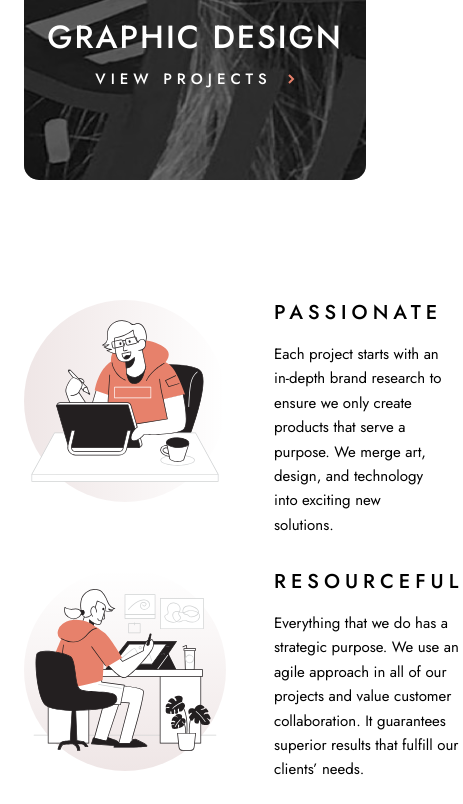
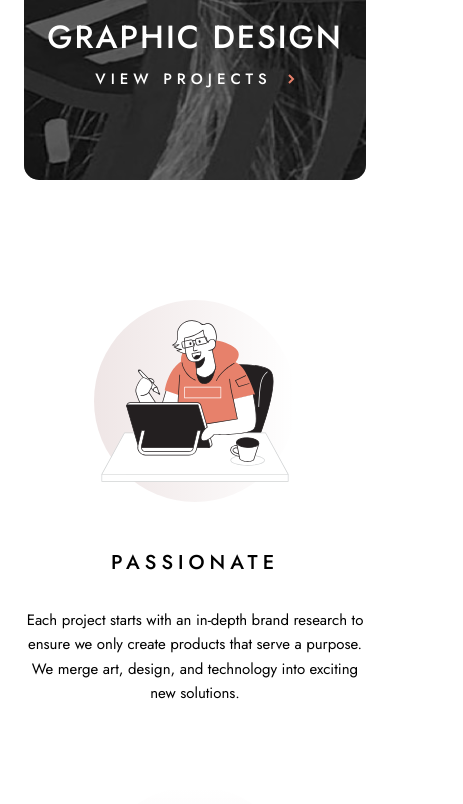
Before and after one commit to Yasmine10/designo-multi-page-website, a React (Vite) app: page / in a window 390 px wide. Shown: the part 1665-2469 px from the top of the page, 463 px wide, since content can reach past the window. Built offline with nearby package versions, Linux system fonts and the light colour scheme.

Commit message:
fix media query not working

```diff
--- a/src/sass/pages/_home.scss
+++ b/src/sass/pages/_home.scss
@@ -314,7 +314,7 @@
     }
   }
 
-  @include breakpoint('tablet-desktop') {
+  @media (min-width: 48em) and (max-width: 74.9375em)  {
     &__list {
       gap: pxToRem(32);
     }
```
